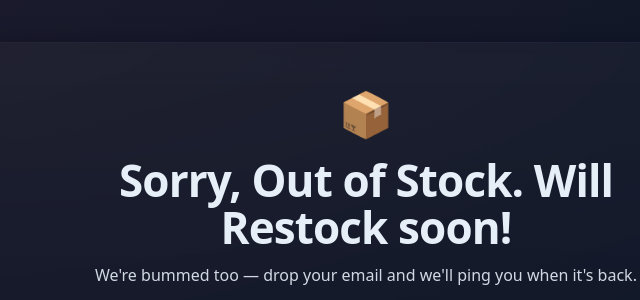
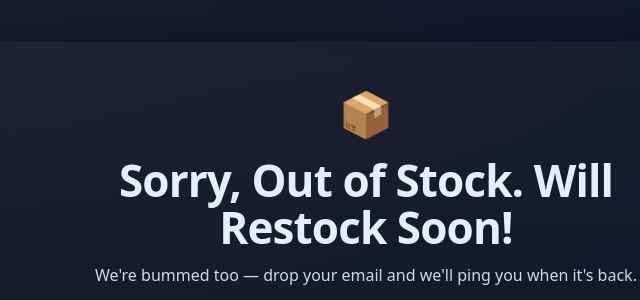
Before and after one commit to Bob-pixel-hub/out-of-stock, a plain HTML site: page index.html in a window 1280 px wide. Shown: the part 146-446 px from the top of the page, 274-914 px from the left. Drawn offline with Linux system fonts and the light colour scheme.

Commit message:
Update index.html

```diff
--- a/index.html
+++ b/index.html
@@ -77,7 +77,7 @@
 <body>
   <main class="card" role="main">
     <div class="emoji">📦</div>
-    <h1>Sorry, Out of Stock. Will Restock soon!</h1>
+    <h1>Sorry, Out of Stock. Will Restock Soon!</h1>
     <p class="lead">We're bummed too — drop your email and we'll ping you when it's back.</p>
 
     <form class="cta" onsubmit="notify(event)">
```
